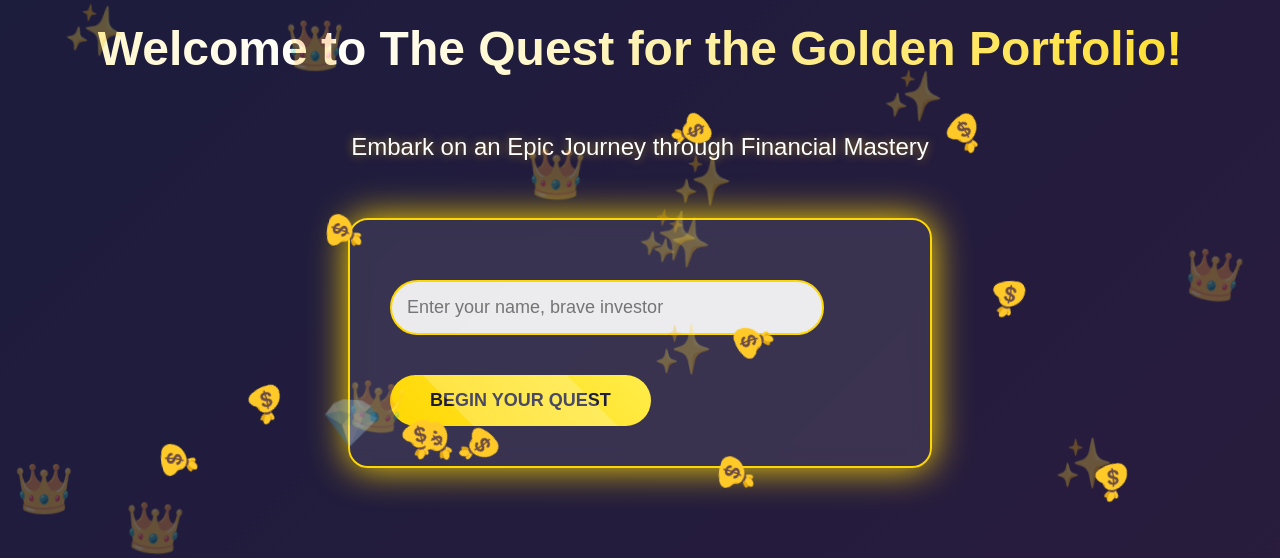
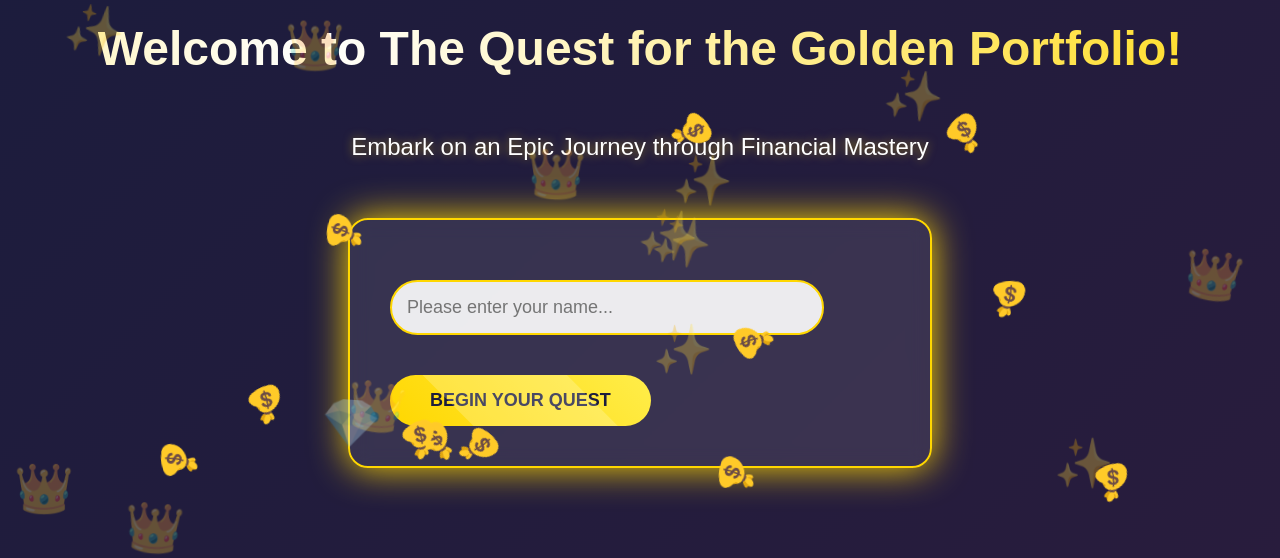
Before and after one commit to dhanush1109/FinLearn, a Flask app: page / in a window 1280 px wide. Shown: the part 19-577 px from the top of the page. Run offline with Flask 3, Linux system fonts and the light colour scheme.

Commit message:
Update start.html

```diff
--- a/templates/start.html
+++ b/templates/start.html
@@ -160,7 +160,7 @@
     <p>Embark on an Epic Journey through Financial Mastery</p>
     <div id="game-container">
         <div>
-            <input type="text" id="username" placeholder="Enter your name, brave investor">
+            <input type="text" id="username" placeholder="Please enter your name...">
         </div>
         <div>
             <button onclick="startGame()">Begin Your Quest</button>
```
